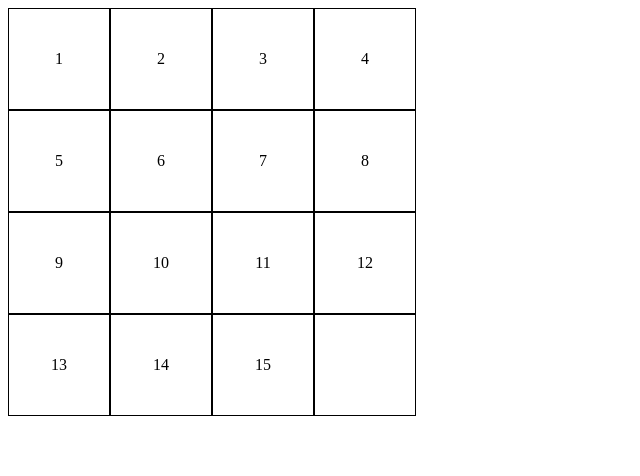
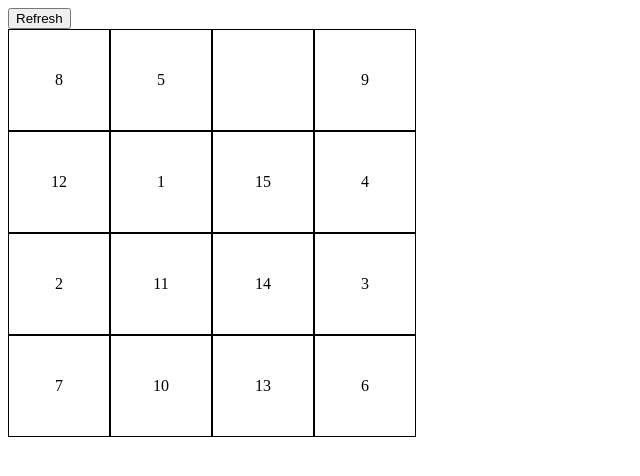
Before and after one commit to vladyslav-syzov/barley-break-team-js, a plain HTML site: page index.html in a window 1280 px wide. Shown: the whole page, without its empty margins (0-640 px from the left). Drawn offline with Linux system fonts and the light colour scheme.

Commit message:
add refresh and moving cells

```diff
--- a/index.html
+++ b/index.html
@@ -19,36 +19,124 @@
 	</style>
 </head>
 <body>
-<div class="row">
-	<div class="cell" data-cell-id="1">1</div>
-	<div class="cell" data-cell-id="2">2</div>
-	<div class="cell" data-cell-id="3">3</div>
-	<div class="cell" data-cell-id="4">4</div>
+	<div>
+		<input type="button" value="Refresh" onclick="refresh();" />
 	</div>
 	<div class="row">
-	<div class="cell" data-cell-id="5">5</div>
-	<div class="cell" data-cell-id="6">6</div>
-	<div class="cell" data-cell-id="7">7</div>
-	<div class="cell" data-cell-id="8">8</div>
+		<div class="cell" data-x="0" data-y="0">1</div>
+		<div class="cell" data-x="1" data-y="0">2</div>
+		<div class="cell" data-x="2" data-y="0">3</div>
+		<div class="cell" data-x="3" data-y="0">4</div>
 	</div>
 	<div class="row">
-	<div class="cell" data-cell-id="9">9</div>
-	<div class="cell" data-cell-id="10">10</div>
-	<div class="cell" data-cell-id="11">11</div>
-	<div class="cell" data-cell-id="12">12</div>
+		<div class="cell" data-x="0" data-y="1">5</div>
+		<div class="cell" data-x="1" data-y="1">6</div>
+		<div class="cell" data-x="2" data-y="1">7</div>
+		<div class="cell" data-x="3" data-y="1">8</div>
 	</div>
 	<div class="row">
-	<div class="cell" data-cell-id="13">13</div>
-	<div class="cell" data-cell-id="14">14</div>
-	<div class="cell" data-cell-id="15">15</div>
-	<div class="cell" data-cell-id="16"></div>
+		<div class="cell" data-x="0" data-y="2">9</div>
+		<div class="cell" data-x="1" data-y="2">10</div>
+		<div class="cell" data-x="2" data-y="2">11</div>
+		<div class="cell" data-x="3" data-y="2">12</div>
+	</div>
+	<div class="row">
+		<div class="cell" data-x="0" data-y="3">13</div>
+		<div class="cell" data-x="1" data-y="3">14</div>
+		<div class="cell" data-x="2" data-y="3">15</div>
+		<div class="cell" data-x="3" data-y="3"></div>
 	</div>
 </body>
 </html>
 
 <script>
-	var cell_div = document.getElementsByClassName('cell')[0];
-	cell_div.addEventListener('click', function (event) {
+	var emptyPosition = {
+		x: 3,
+		y: 3
+	}
 
-	});
+	var cells = document.getElementsByClassName('cell');
+
+	function onCellClick() {
+
+		if (Math.abs(this.dataset.x - emptyPosition.x) + Math.abs(this.dataset.y - emptyPosition.y) !== 1) {
+			return;
+		}
+
+		var selectors = '[data-x="{x}"][data-y="{y}"]'
+			.replace("{x}", emptyPosition.x)
+			.replace("{y}", emptyPosition.y);
+
+		var emptyCellDiv = document.querySelector(selectors);
+
+		emptyCellDiv.innerHTML = this.innerHTML;
+		this.innerHTML = '';
+
+		emptyPosition.x = this.dataset.x;
+		emptyPosition.y = this.dataset.y;
+	};
+
+	for (var i = 0; i < cells.length; i++) {
+		cells[i].addEventListener('click', onCellClick);
+	}
+
+	var initialDataCells = [
+		{ x: 0, y: 0 },
+		{ x: 1, y: 0 },
+		{ x: 2, y: 0 },
+		{ x: 3, y: 0 },
+		{ x: 0, y: 1 },
+		{ x: 1, y: 1 },
+		{ x: 2, y: 1 },
+		{ x: 3, y: 1 },
+		{ x: 0, y: 2 },
+		{ x: 1, y: 2 },
+		{ x: 2, y: 2 },
+		{ x: 3, y: 2 },
+		{ x: 0, y: 3 },
+		{ x: 1, y: 3 },
+		{ x: 2, y: 3 },
+		{ x: 3, y: 3 }
+	];
+
+	function refresh() {
+
+		var dataCells = initialDataCells.slice();
+		for (var i = 0; i < 16; i++) {
+
+			var index = Math.floor(dataCells.length * Math.random());
+
+			var cellItem = dataCells[index];
+
+			var selectors = '[data-x="{x}"][data-y="{y}"]'
+				.replace("{x}", cellItem.x)
+				.replace("{y}", cellItem.y);
+
+			var emptyCellDiv = document.querySelector(selectors);
+
+			if (i === 0) {
+				emptyCellDiv.innerHTML = '';
+				emptyPosition = cellItem;
+			} else {
+				emptyCellDiv.innerHTML = i;
+			}
+
+			dataCells.splice(index, 1);
+		}
+
+		//for (var i = 0; i < 4; i++) {
+
+		//	for (var j = 0; j < 4; j++) {
+		//		var selectors = '[data-x="{x}"][data-y="{y}"]'
+		//			.replace("{x}", i)
+		//			.replace("{y}", j);
+
+		//		var emptyCellDiv = document.querySelector(selectors);
+		//		emptyCellDiv.innerHTML = this.innerHTML;
+		//	}
+		//}
+
+	}
+
+	refresh();
 </script>
```
Lines whose indentation alone changed are shown as unchanged.
